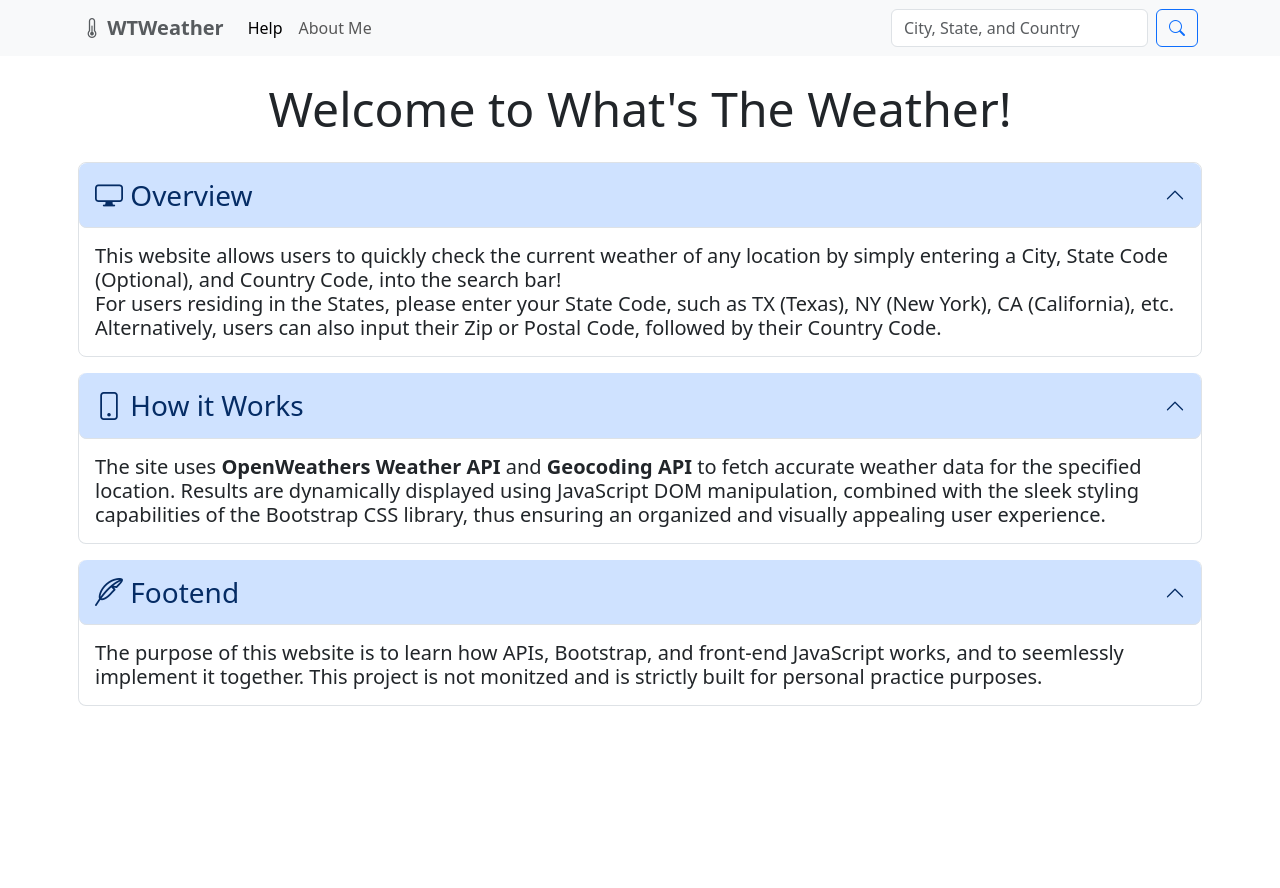
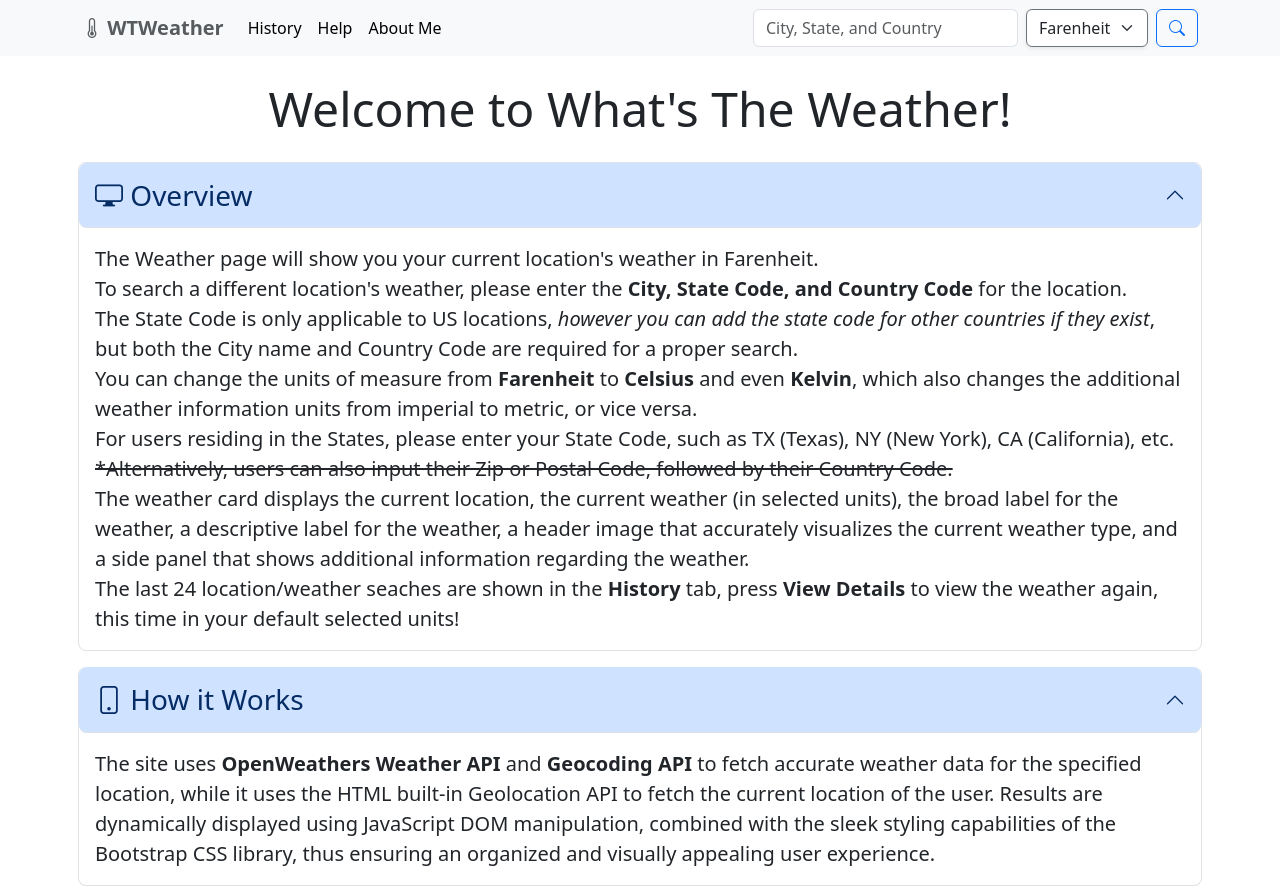
Before and after one commit to Retrochain/WeatherApp, a website: page help.html in a window 1280 px wide. Shown: the top 888 px of the page. Before the commit the page ends 800 px from the top, so only its background shows below. Drawn offline with nearby package versions, Linux system fonts and the light colour scheme.

Commit message:
Update help.html

```diff
--- a/help.html
+++ b/help.html
@@ -37,12 +37,15 @@
         <div class="collapse navbar-collapse" id="navbarSupportedContent">
           <ul class="navbar-nav me-auto mb-2 mb-lg-0">
             <li class="nav-item">
+              <a class="nav-link active" href="history.html">History</a>
+            </li>
+            <li class="nav-item">
               <a class="nav-link active" aria-current="page" href="help.html"
                 >Help</a
               >
             </li>
             <li class="nav-item">
-              <a class="nav-link" href="aboutMe.html">About Me</a>
+              <a class="nav-link active" href="aboutMe.html">About Me</a>
             </li>
           </ul>
           <form
@@ -59,7 +62,16 @@
               aria-label="Search"
               name="locationInput"
               id="locationInput"
-            />
+            /><select
+              class="form-select shadow-sm border-1 border-secondary me-2"
+              id="unitSelect"
+              aria-label="Select Temperature Units"
+              style="width: 130px"
+            >
+              <option value="Farenheit">Farenheit</option>
+              <option value="Celsius">Celsius</option>
+              <option value="Kelvin">Kelvin</option>
+            </select>
             <button class="btn btn-outline-primary" type="submit">
               <i class="bi bi-search"></i>
             </button>
@@ -86,14 +98,36 @@
             </button>
           </h2>
           <div id="collapseOverview" class="accordion-collapse collapse show">
-            <div class="accordion-body p-3">
-              This website allows users to quickly check the current weather of
-              any location by simply entering a City, State Code (Optional), and
-              Country Code, into the search bar!<br />
+            <div class="accordion-body p-3 lh-base">
+              The Weather page will show you your current location's weather in
+              Farenheit.<br />
+              To search a different location's weather, please enter the
+              <b>City, State Code, and Country Code</b> for the location. <br />
+              The State Code is only applicable to US locations,
+              <i
+                >however you can add the state code for other countries if they
+                exist</i
+              >, but both the City name and Country Code are required for a
+              proper search.
+              <br />
+              You can change the units of measure from <b>Farenheit</b> to
+              <b>Celsius</b> and even <b>Kelvin</b>, which also changes the
+              additional weather information units from imperial to metric, or
+              vice versa. <br />
               For users residing in the States, please enter your State Code,
               such as TX (Texas), NY (New York), CA (California), etc.<br />
-              Alternatively, users can also input their Zip or Postal Code,
-              followed by their Country Code.
+              <del
+                >*Alternatively, users can also input their Zip or Postal Code,
+                followed by their Country Code.</del
+              ><br />
+              The weather card displays the current location, the current
+              weather (in selected units), the broad label for the weather, a
+              descriptive label for the weather, a header image that accurately
+              visualizes the current weather type, and a side panel that shows
+              additional information regarding the weather.<br />
+              The last 24 location/weather seaches are shown in the
+              <b>History</b> tab, press <b>View Details</b> to view the weather
+              again, this time in your default selected units!<br />
             </div>
           </div>
         </div>
@@ -111,13 +145,14 @@
             </button>
           </h2>
           <div id="collapseHIW" class="accordion-collapse collapse show">
-            <div class="accordion-body p-3">
+            <div class="accordion-body p-3 lh-base">
               The site uses <b>OpenWeathers Weather API</b> and
               <b>Geocoding API</b> to fetch accurate weather data for the
-              specified location. Results are dynamically displayed using
-              JavaScript DOM manipulation, combined with the sleek styling
-              capabilities of the Bootstrap CSS library, thus ensuring an
-              organized and visually appealing user experience.
+              specified location, while it uses the HTML built-in Geolocation
+              API to fetch the current location of the user. Results are
+              dynamically displayed using JavaScript DOM manipulation, combined
+              with the sleek styling capabilities of the Bootstrap CSS library,
+              thus ensuring an organized and visually appealing user experience.
             </div>
           </div>
         </div>
@@ -135,7 +170,7 @@
             </button>
           </h2>
           <div id="collapseFootend" class="accordion-collapse collapse show">
-            <div class="accordion-body p-3">
+            <div class="accordion-body p-3 lh-base">
               The purpose of this website is to learn how APIs, Bootstrap, and
               front-end JavaScript works, and to seemlessly implement it
               together. This project is not monitzed and is strictly built for
@@ -145,7 +180,21 @@
         </div>
       </div>
     </div>
-    <script type="text/javascript" src="weatherInfo.js"></script>
+    <script type="module" src="weatherInfo.js"></script>
+    <script>
+      //This script is to ensure the selected unit is persistent across all webpages
+      document.addEventListener("DOMContentLoaded", () => {
+        const unit = document.getElementById("unitSelect");
+        const selectedUnit =
+          sessionStorage.getItem("selectedUnit") || "Farenheit";
+        unit.value = selectedUnit;
+
+        unit.addEventListener("change", () => {
+          const selectedUnit = unit.value;
+          sessionStorage.setItem("selectedUnit", selectedUnit);
+        });
+      });
+    </script>
     <script
       src="https://cdn.jsdelivr.net/npm/bootstrap@5.3.3/dist/js/bootstrap.bundle.min.js"
       integrity="sha384-YvpcrYf0tY3lHB60NNkmXc5s9fDVZLESaAA55NDzOxhy9GkcIdslK1eN7N6jIeHz"
```
